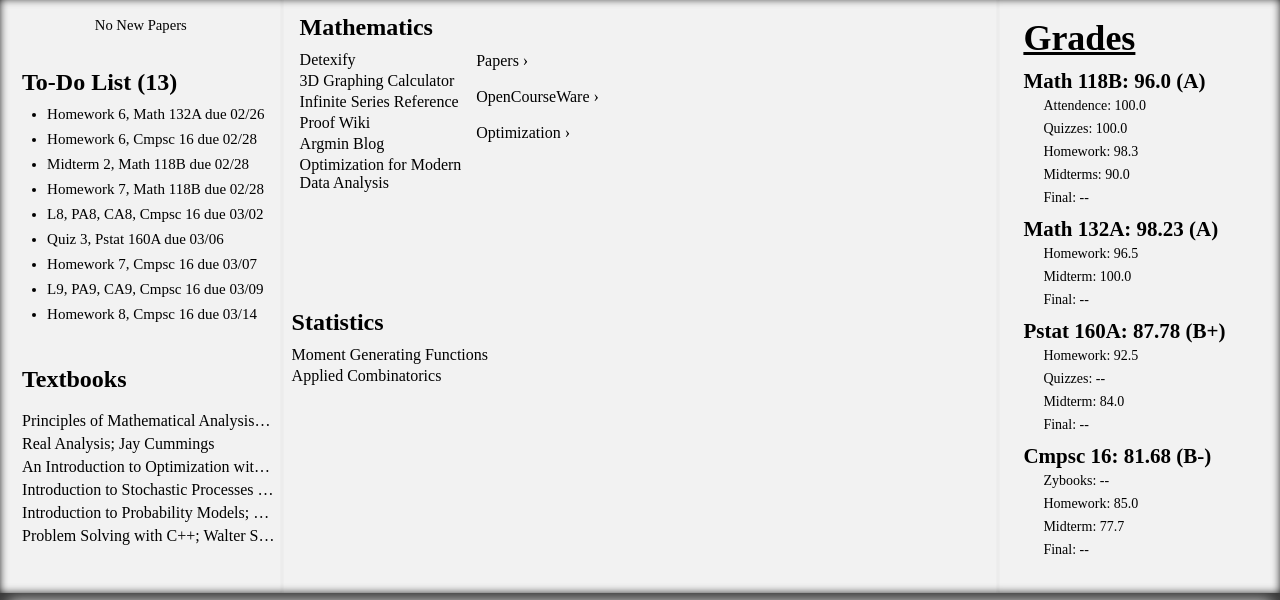
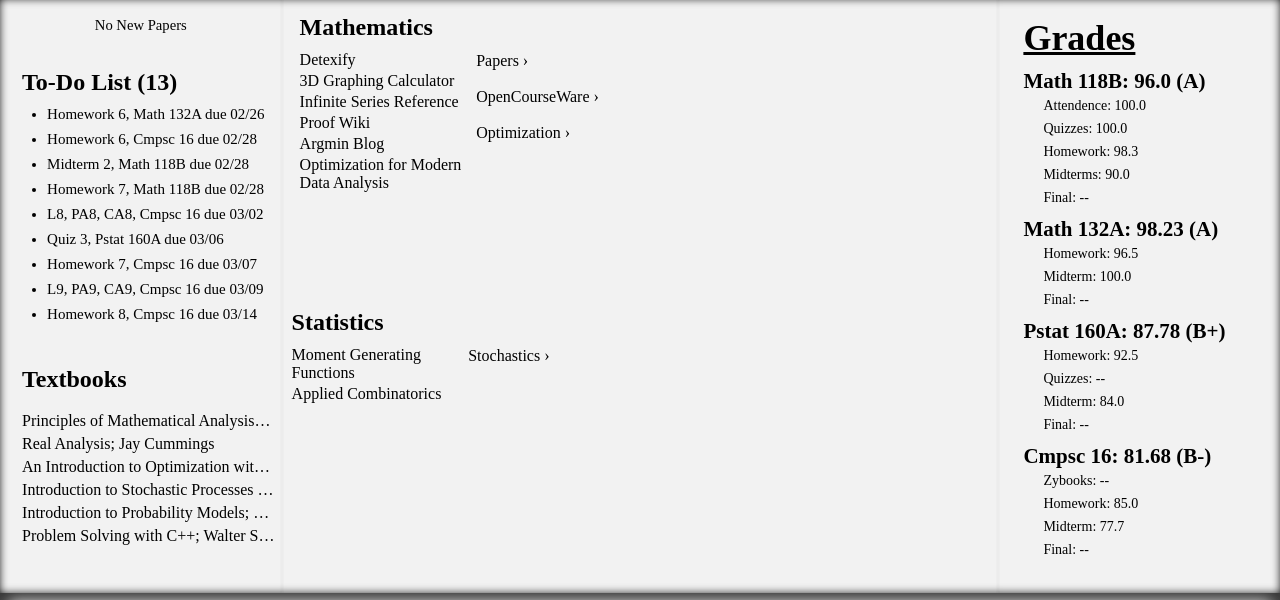
Before and after one commit to asamerry/School, a Django app: page /home/ in a window 1280 px wide. Shown: the part 171-771 px from the top of the page. Run offline with Django 3.2, Linux system fonts and the light colour scheme; data comes from the database, SQL or seed files in the repository; both versions use the stored data as it was before the commit; data that the repository does not hold is empty; some libraries are stand-ins or nearby versions.

Commit message:
Added stochastics drop-down in statistics block; added SQL database to .gitignore

```diff
--- a/home/static/home/styles.css
+++ b/home/static/home/styles.css
@@ -728,6 +728,13 @@ aside {
     font-weight: bold;
     text-shadow: var(--global-hover-border);
 }
+.stochastics:hover .drop.stochastics {
+    display: block;
+}
+.stochastics:hover button {
+    font-weight: bold;
+    text-shadow: var(--global-hover-border);
+}
 
 .footer {
     background-color: var(--global-navbar-bg);
--- a/home/templates/home/index.html
+++ b/home/templates/home/index.html
@@ -191,8 +191,18 @@
 
                 <div class="course stat">
                     <h2>Statistics</h2>
-                        <div><a href="https://www.probabilitycourse.com/chapter6/6_1_3_moment_functions.php" target="_blank">Moment Generating Functions</a></div>
-                        <div><a href="https://www.appliedcombinatorics.org/book/app-comb.html" target="_blank">Applied Combinatorics</a></div>
+                        <aside class="left stat">
+                            <div><a href="https://www.probabilitycourse.com/chapter6/6_1_3_moment_functions.php" target="_blank">Moment Generating Functions</a></div>
+                            <div><a href="https://www.appliedcombinatorics.org/book/app-comb.html" target="_blank">Applied Combinatorics</a></div>
+                        </aside>
+                        <aside class="right stat">
+                            <div class="stochastics">
+                                <button>Stochastics</button>
+                                <div class="drop stochastics">
+                                    <div><a href="http://127.0.0.1:8000/textbooks/introductiontostochasticprocesseswithr" target="_blank">Textbook</a></div>
+                                </div>
+                            </div>
+                        </aside>
                 </div>
 
                 <div class="course cs">
```
Also changed, not shown: db.sqlite3 (deleted), 1 other file.
